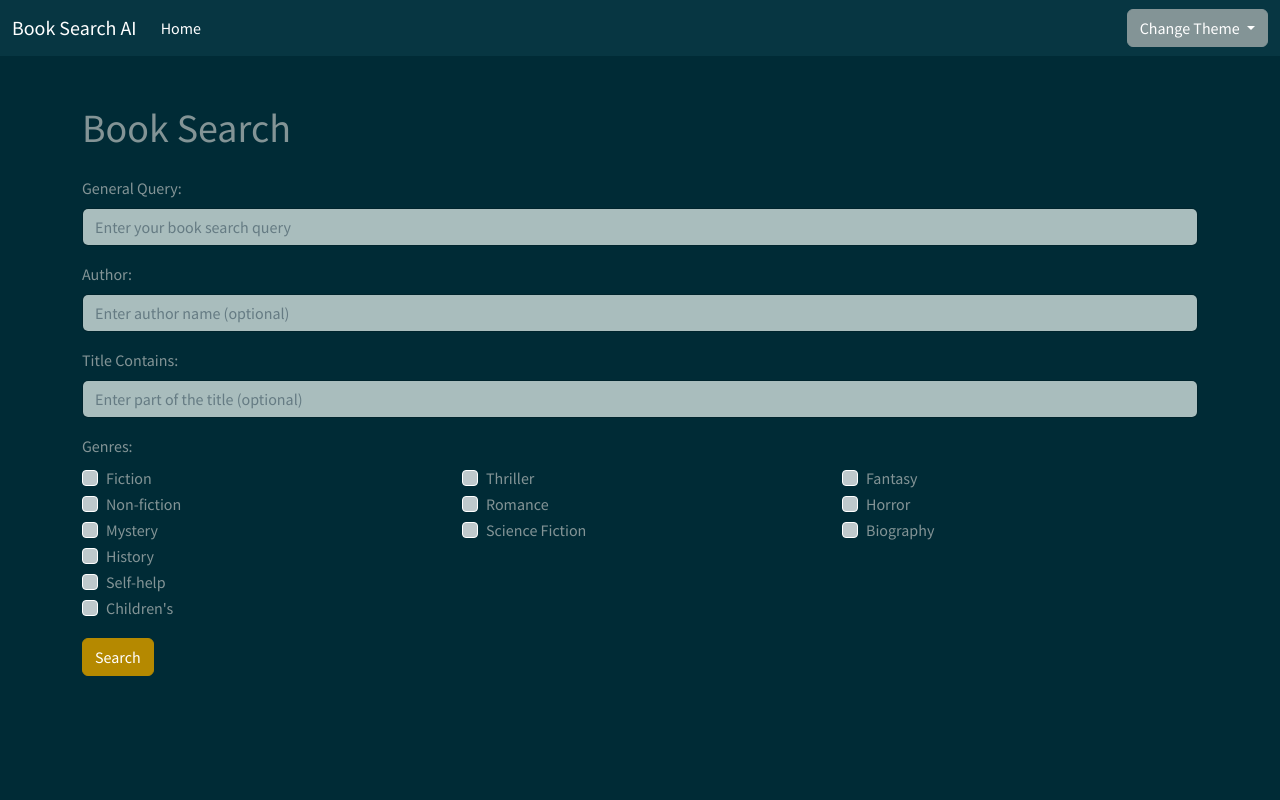
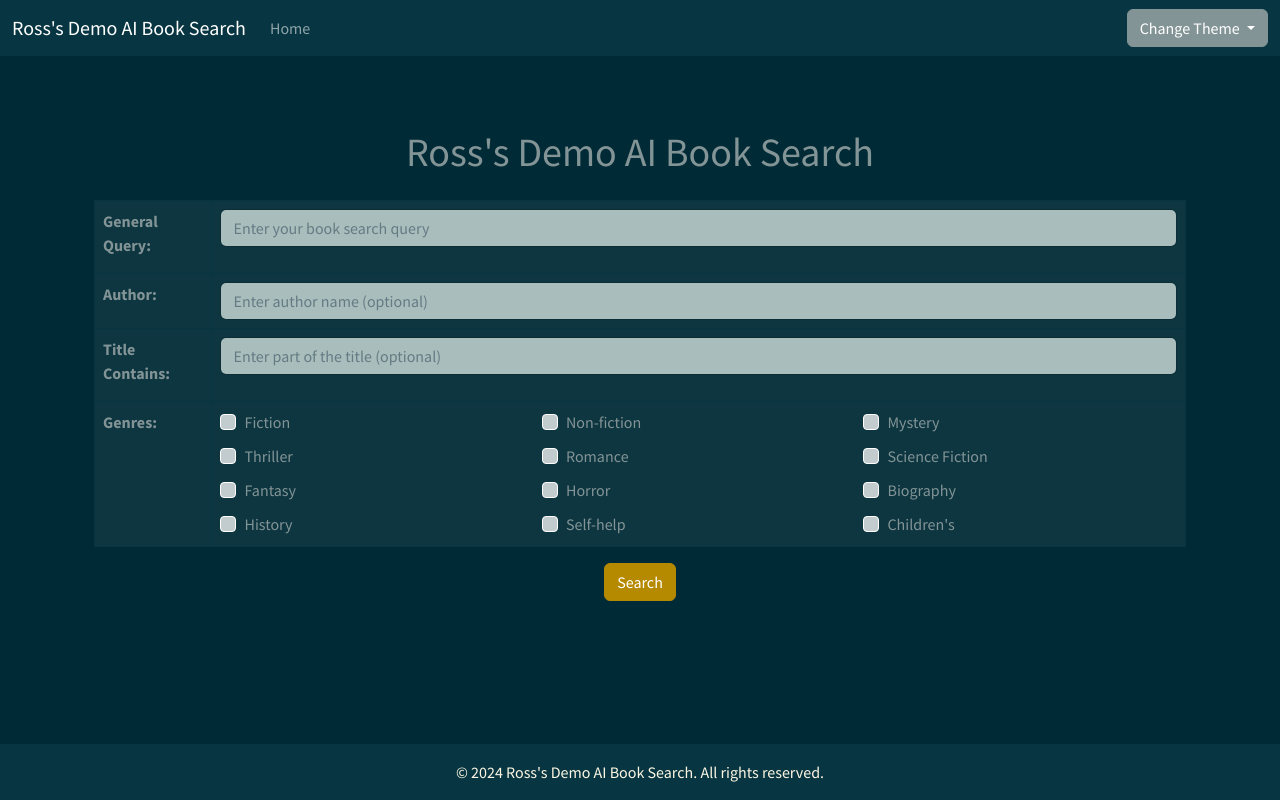
Before and after one commit to Rosssaab/BookSearchAI, a Flask app: page / in a window 1280 px wide. Run offline with Flask 3, Linux system fonts and the light colour scheme; some libraries are stand-ins or nearby versions.

Commit message:
Update base.html with Solar as default theme and improve layout

```diff
--- a/app.py
+++ b/app.py
@@ -2,6 +2,7 @@ from flask import Flask, render_template, request, jsonify
 import requests
 from dotenv import load_dotenv
 import os
+from datetime import datetime
 
 load_dotenv()
 CHATON_API_KEY = os.getenv('CHATON_API_KEY')
@@ -9,7 +10,7 @@ CHATON_API_URL = os.getenv('CHATON_API_URL')
 
 app = Flask(__name__)
 
-# List of top 12 popular genres
+# List of genres (make sure this is defined)
 GENRES = [
     "Fiction", "Non-fiction", "Mystery", "Thriller", "Romance", "Science Fiction",
     "Fantasy", "Horror", "Biography", "History", "Self-help", "Children's"
@@ -17,7 +18,9 @@ GENRES = [
 
 @app.route('/')
 def index():
-    return render_template('index.html', genres=GENRES)
+    current_year = datetime.now().year
+    return render_template('index.html', genres=GENRES, current_year=current_year)
+
 
 @app.route('/search', methods=['POST'])
 def search():
--- a/templates/base.html
+++ b/templates/base.html
@@ -3,23 +3,41 @@
 <head>
     <meta charset="UTF-8">
     <meta name="viewport" content="width=device-width, initial-scale=1.0">
-    <title>Book Search AI</title>
+    <title>{% block title %}Ross's Demo AI Book Search{% endblock %}</title>
     <!-- Bootstrap CSS (Solar theme as default) -->
     <link id="theme-style" rel="stylesheet" href="https://cdn.jsdelivr.net/npm/bootswatch@5.3.1/dist/solar/bootstrap.min.css">
-    {% block styles %}{% endblock %}
+    <style>
+        html, body {
+            min-height: 100vh;
+        }
+        body {
+            display: flex;
+            flex-direction: column;
+            background-color: var(--bs-body-bg);
+            color: var(--bs-body-color);
+        }
+        .container {
+            flex: 1;
+        }
+        footer {
+            margin-top: auto;
+        }
+    </style>
+    {% block extra_css %}{% endblock %}
 </head>
 <body>
     <nav class="navbar navbar-expand-lg navbar-dark bg-dark">
         <div class="container-fluid">
-            <a class="navbar-brand" href="#">Book Search AI</a>
+            <a class="navbar-brand" href="{{ url_for('index') }}">Ross's Demo AI Book Search</a>
             <button class="navbar-toggler" type="button" data-bs-toggle="collapse" data-bs-target="#navbarSupportedContent">
                 <span class="navbar-toggler-icon"></span>
             </button>
             <div class="collapse navbar-collapse" id="navbarSupportedContent">
                 <ul class="navbar-nav me-auto mb-2 mb-lg-0">
                     <li class="nav-item">
-                        <a class="nav-link active" href="#">Home</a>
+                        <a class="nav-link" href="{{ url_for('index') }}">Home</a>
                     </li>
+                    <!-- Add more nav items here as you create the corresponding routes -->
                 </ul>
                 <div class="dropdown">
                     <button class="btn btn-secondary dropdown-toggle" type="button" id="themeDropdown" data-bs-toggle="dropdown" aria-expanded="false">
@@ -54,40 +72,51 @@
         </div>
     </nav>
 
-    <div class="container my-5">
+    <div class="container my-4">
         {% block content %}{% endblock %}
     </div>
+
+    <footer class="bg-dark text-light py-3">
+        <div class="container text-center">
+            &copy; {{ current_year }} Ross's Demo AI Book Search. All rights reserved.
+        </div>
+    </footer>
 
     <!-- Bootstrap JS Bundle with Popper -->
     <script src="https://cdn.jsdelivr.net/npm/bootstrap@5.3.0/dist/js/bootstrap.bundle.min.js"></script>
     <!-- Your custom script -->
     <script src="{{ url_for('static', filename='js/script.js') }}"></script>
-    {% block scripts %}{% endblock %}
+    {% block extra_js %}{% endblock %}
     <script>
         document.addEventListener('DOMContentLoaded', function() {
             const themeStyle = document.getElementById('theme-style');
             const dropdownMenu = document.querySelector('.dropdown-menu');
 
+            function applyTheme(theme) {
+                if (theme === 'default') {
+                    themeStyle.href = 'https://cdn.jsdelivr.net/npm/bootstrap@5.3.0/dist/css/bootstrap.min.css';
+                } else {
+                    themeStyle.href = `https://cdn.jsdelivr.net/npm/bootswatch@5.3.1/dist/${theme}/bootstrap.min.css`;
+                }
+                document.body.className = theme;
+                // Force a repaint to ensure the background color is updated
+                document.body.style.display = 'none';
+                document.body.offsetHeight; // Trigger a reflow
+                document.body.style.display = '';
+            }
+
             dropdownMenu.addEventListener('click', function(e) {
                 e.preventDefault();
                 if (e.target.hasAttribute('data-theme')) {
                     const theme = e.target.getAttribute('data-theme');
-                    if (theme === 'default') {
-                        themeStyle.href = 'https://cdn.jsdelivr.net/npm/bootstrap@5.3.0/dist/css/bootstrap.min.css';
-                    } else {
-                        themeStyle.href = `https://cdn.jsdelivr.net/npm/bootswatch@5.3.1/dist/${theme}/bootstrap.min.css`;
-                    }
+                    applyTheme(theme);
                     localStorage.setItem('theme', theme);
                 }
             });
 
             // Load saved theme or set to Solar if no theme is saved
             const savedTheme = localStorage.getItem('theme') || 'solar';
-            if (savedTheme === 'default') {
-                themeStyle.href = 'https://cdn.jsdelivr.net/npm/bootstrap@5.3.0/dist/css/bootstrap.min.css';
-            } else {
-                themeStyle.href = `https://cdn.jsdelivr.net/npm/bootswatch@5.3.1/dist/${savedTheme}/bootstrap.min.css`;
-            }
+            applyTheme(savedTheme);
         });
     </script>
 </body>
--- a/templates/index.html
+++ b/templates/index.html
@@ -1,38 +1,72 @@
 {% extends "base.html" %}
 
+{% block styles %}
+<style>
+    .table {
+        background-color: var(--bs-body-bg);
+        width: 800px;
+        margin: auto;
+    }
+    .table th {
+        width: 25%;
+        vertical-align: middle;
+    }
+    .table td {
+        vertical-align: middle;
+    }
+    .form-check-label {
+        margin-left: 5px;
+    }
+    .row-cols-3 > * {
+        padding-right: 10px;
+        padding-left: 10px;
+    }
+</style>
+{% endblock %}
+
 {% block content %}
-<h1 class="mb-4">Book Search</h1>
-<form id="searchForm">
-    <div class="mb-3">
-        <label for="queryInput" class="form-label">General Query:</label>
-        <input type="text" class="form-control" id="queryInput" name="query" placeholder="Enter your book search query">
-    </div>
-    <div class="mb-3">
-        <label for="authorInput" class="form-label">Author:</label>
-        <input type="text" class="form-control" id="authorInput" name="author" placeholder="Enter author name (optional)">
-    </div>
-    <div class="mb-3">
-        <label for="titleInput" class="form-label">Title Contains:</label>
-        <input type="text" class="form-control" id="titleInput" name="title" placeholder="Enter part of the title (optional)">
-    </div>
-    <div class="mb-3">
-        <label class="form-label">Genres:</label>
-        <div class="row">
-            {% for i in range(0, genres|length, 3) %}
-                <div class="col-md-4">
-                    {% for j in range(3) %}
-                        {% if i + j < genres|length %}
-                            <div class="form-check">
-                                <input class="form-check-input" type="checkbox" id="{{ genres[i+j] }}" name="genres" value="{{ genres[i+j] }}">
-                                <label class="form-check-label" for="{{ genres[i+j] }}">{{ genres[i+j] }}</label>
-                            </div>
-                        {% endif %}
-                    {% endfor %}
+<div class="container my-5">
+    <div class="row justify-content-center">
+        <div class="col-12">
+            <h1 class="text-center mb-4">Ross's Demo AI Book Search</h1>
+            <form id="searchForm">
+                <table class="table table-bordered">
+                    <tbody>
+                        <tr>
+                            <th scope="row"><label for="queryInput" class="form-label">General Query:</label></th>
+                            <td><input type="text" class="form-control" id="queryInput" name="query" placeholder="Enter your book search query"></td>
+                        </tr>
+                        <tr>
+                            <th scope="row"><label for="authorInput" class="form-label">Author:</label></th>
+                            <td><input type="text" class="form-control" id="authorInput" name="author" placeholder="Enter author name (optional)"></td>
+                        </tr>
+                        <tr>
+                            <th scope="row"><label for="titleInput" class="form-label">Title Contains:</label></th>
+                            <td><input type="text" class="form-control" id="titleInput" name="title" placeholder="Enter part of the title (optional)"></td>
+                        </tr>
+                        <tr>
+                            <th scope="row"><label class="form-label">Genres:</label></th>
+                            <td>
+                                <div class="row row-cols-3 g-2">
+                                    {% for genre in genres %}
+                                        <div class="col">
+                                            <div class="form-check">
+                                                <input class="form-check-input" type="checkbox" id="{{ genre }}" name="genres" value="{{ genre }}">
+                                                <label class="form-check-label" for="{{ genre }}">{{ genre }}</label>
+                                            </div>
+                                        </div>
+                                    {% endfor %}
+                                </div>
+                            </td>
+                        </tr>
+                    </tbody>
+                </table>
+                <div class="text-center mt-3">
+                    <button type="submit" class="btn btn-primary">Search</button>
                 </div>
-            {% endfor %}
+            </form>
         </div>
     </div>
-    <button type="submit" class="btn btn-primary">Search</button>
-</form>
-<div id="results" class="mt-4"></div>
+    <div id="results" class="mt-4"></div>
+</div>
 {% endblock %}
```
